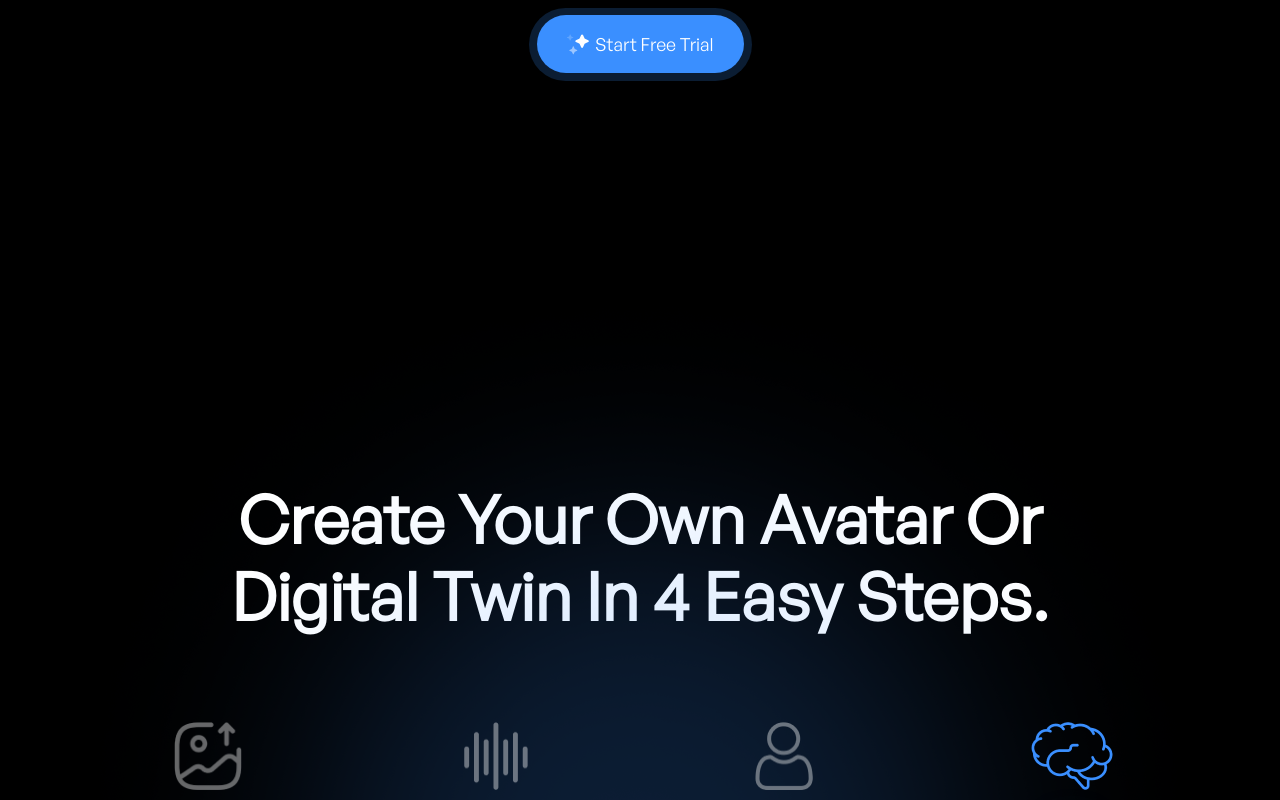
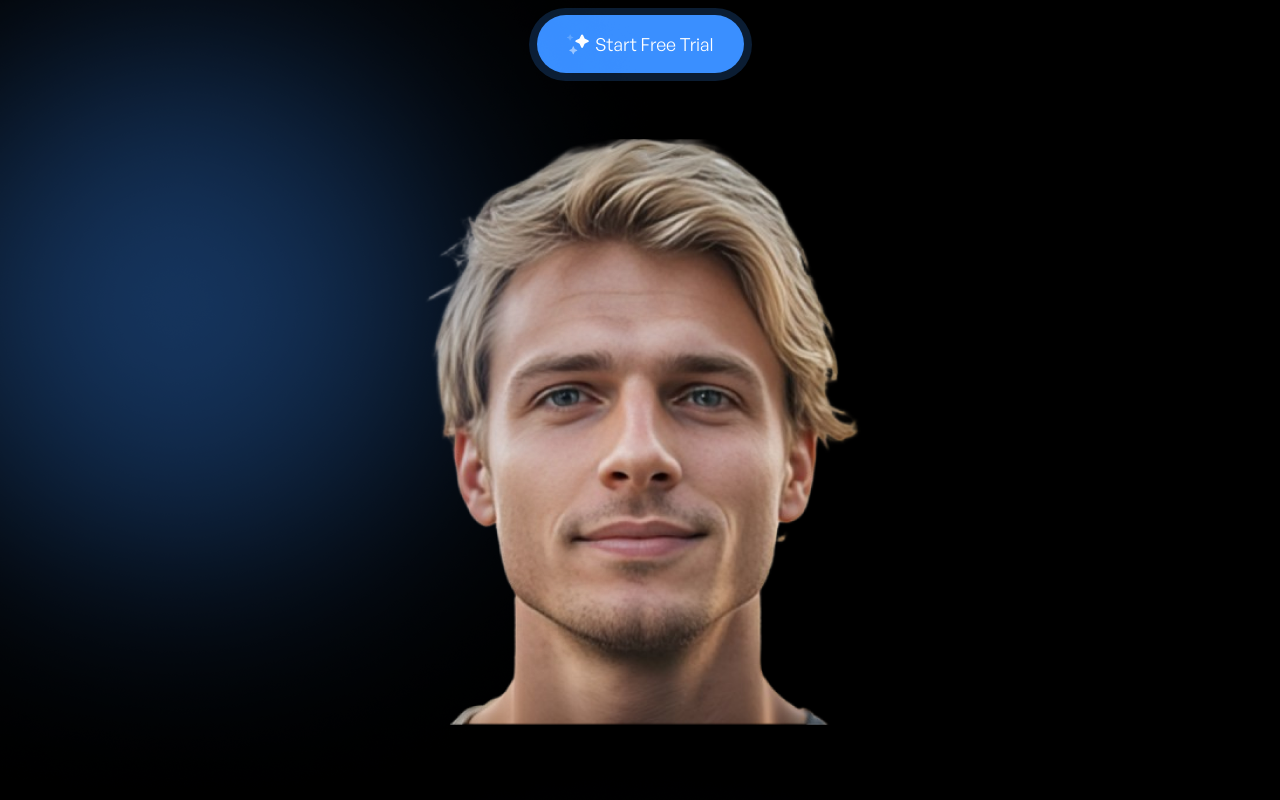
Before and after one commit to vikramkumartejani/NUIIX, a Next.js app: page / in a window 1280 px wide. Shown: the part 600-1400 px from the top of the page. Built offline with nearby package versions, Linux system fonts and the light colour scheme.

Commit message:
hero done

```diff
--- a/app/components/Hero.tsx
+++ b/app/components/Hero.tsx
@@ -2,7 +2,7 @@ import Image from "next/image";
 
 export default function Hero() {
   return (
-    <main className="min-h-screen w-full flex flex-col items-center text-center px-4 py-[102px]">
+    <main className="min-h-screen w-full flex flex-col items-center text-center px-4 py-[102px] relative">
       <div className="max-w-[1280px] mx-auto">
         <h1 className="text-3xl sm:text-4xl md:text-6xl lg:text-[76px] font-[700] text-white mb-[38px] leading-[50px] md:leading-[75px] lg:leading-[92px] xl:leading-[100px] font-helvetica-bold">
           Step Into The Future Meet
@@ -39,7 +39,20 @@ export default function Hero() {
             </span>
           </span>
         </button>
+        <div className="flex justify-center mt-[58.49px]">
+          <Image
+            src="/assets/hero-img.png"
+            alt="hero-img"
+            width={585.69}
+            height={585.69}
+          />
+        </div>
       </div>
+      <img
+        src="/assets/blue-shade-bright.png"
+        alt=""
+        className="absolute bottom-0 left-0"
+      />
     </main>
   );
 }
```
Also changed, not shown: public/assets/blue-shade-bright.png (added), public/assets/hero-img.png (added).
